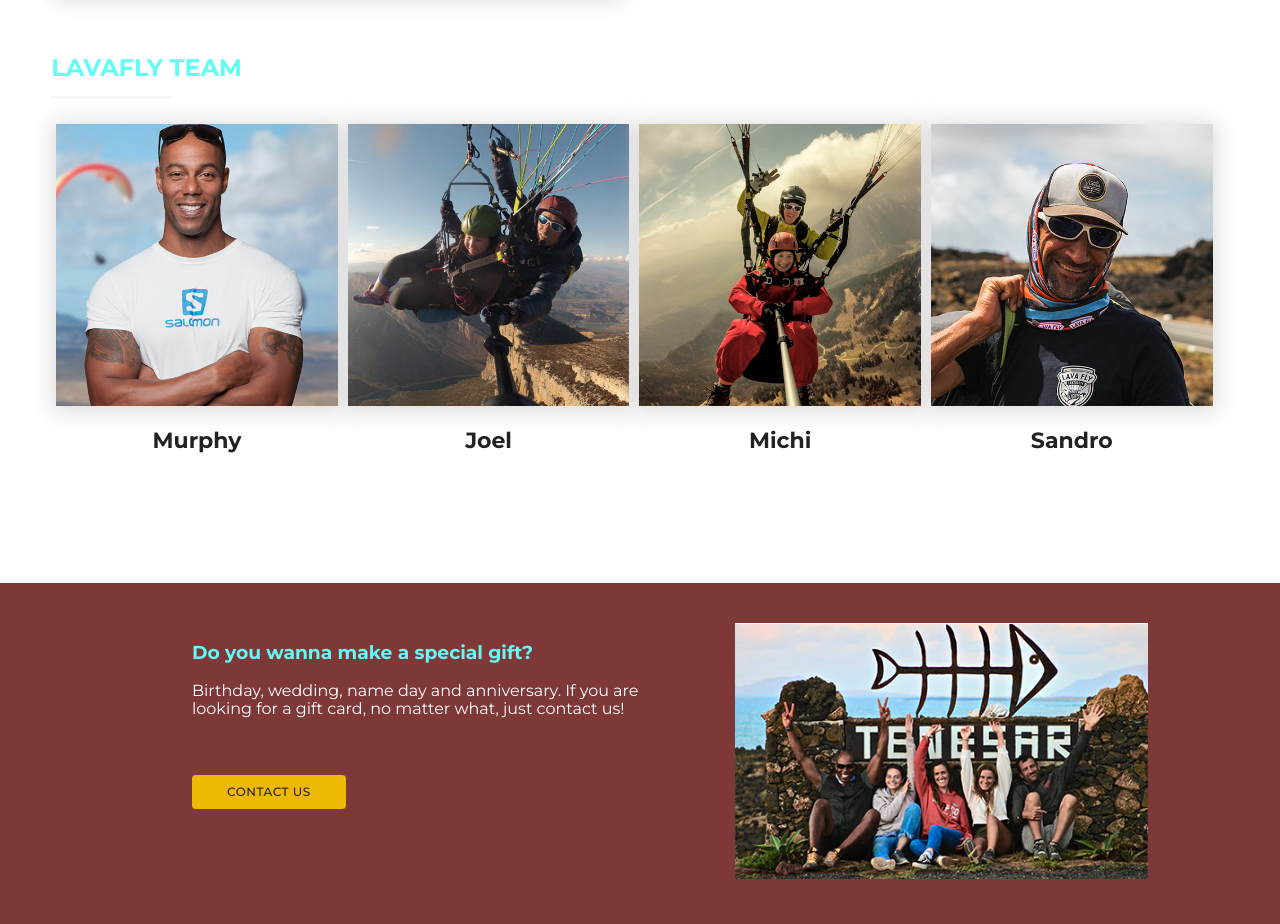
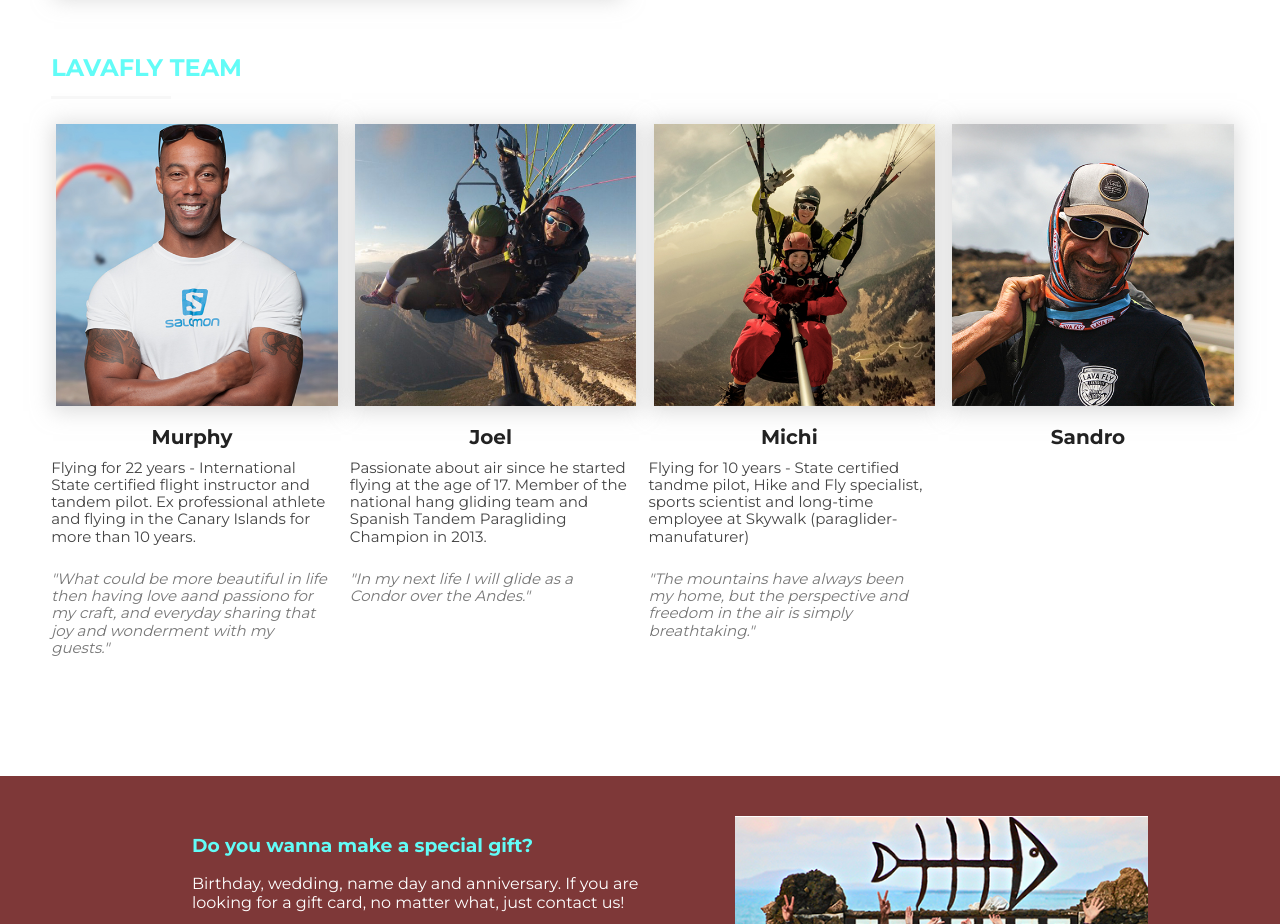
Before and after one commit to guido-an/lavafly, a website built with Parcel: page index.html in a window 1280 px wide. Shown: the part 1300-2224 px from the top of the page. Built offline with nearby package versions, Linux system fonts and the light colour scheme.

```diff
--- a/css/main.css
+++ b/css/main.css
@@ -372,14 +372,30 @@
     box-shadow: 0px 2px 20px 3px hsla(0,0%,72.2%,0.5)
 
   }
+  #pilots h3 {
+    font-size: 20px;
+    text-align: center;
+  }
+
   #pilots p {
-    font-size: 22px;
-    margin-bottom: 50px;
-    text-align: center;
+    font-size: 15px;
+    color: #444 !important;
+    position: relative;
+    bottom: 10px
+  }
+  #pilots span {
+    font-size: 15px;
+    display: block;
+    margin-bottom: 40px;
+    color: #777
   }
   @media(min-width: 968px){
     #pilots-img-container {
       display: flex;
+      justify-content: space-between;
+    }
+    #pilots-img-container div {
+      width: 22vw
     }
     #pilots img {
       width: 22vw;
--- a/index.html
+++ b/index.html
@@ -89,19 +89,27 @@
  <div id="pilots-img-container">
   <div>
     <img src="img/paragliding-lanzariote-murphy.jpg">
-    <p><strong>Murphy</strong></p>
+    <h3>Murphy</h3>
+    <p>Flying for 22 years - International State certified flight instructor and tandem pilot. Ex professional athlete and flying in the Canary Islands for more than 10 years.</p>
+    <span><em>"What could be more beautiful in life then having love aand passiono for my craft, and everyday sharing that joy and wonderment with my guests."</em></span>
   </div>
   <div>
     <img src="img/pragliding-lanzarote-joel.jpg">
-    <p><strong>Joel</strong></p>
+    <h3>Joel</h3>
+    <p>Passionate about air since he started flying at the age of 17. Member of the national hang gliding team and Spanish Tandem Paragliding Champion in 2013. </p>
+    <span><em>"In my next life I will glide as a Condor over the Andes."</em></span>
+
   </div>
   <div>
     <img src="img/paragliding-lanzarote-michi.jpg">
-    <p><strong>Michi</strong></p>
+    <h3>Michi</h3>
+    <p>Flying for 10 years - State certified tandme pilot, Hike and Fly specialist, sports scientist and long-time employee at Skywalk (paraglider-manufaturer)</p>
+    <span><em>"The mountains have always been my home, but the perspective and freedom in the air is simply breathtaking."</em></span>
+
   </div>
   <div>
     <img src="img/paragliding-lanzarote-sandro.jpg">
-    <p><strong>Sandro</strong></p>
+    <h3>Sandro</h3>
   </div>
  </div>
 </div>
```
